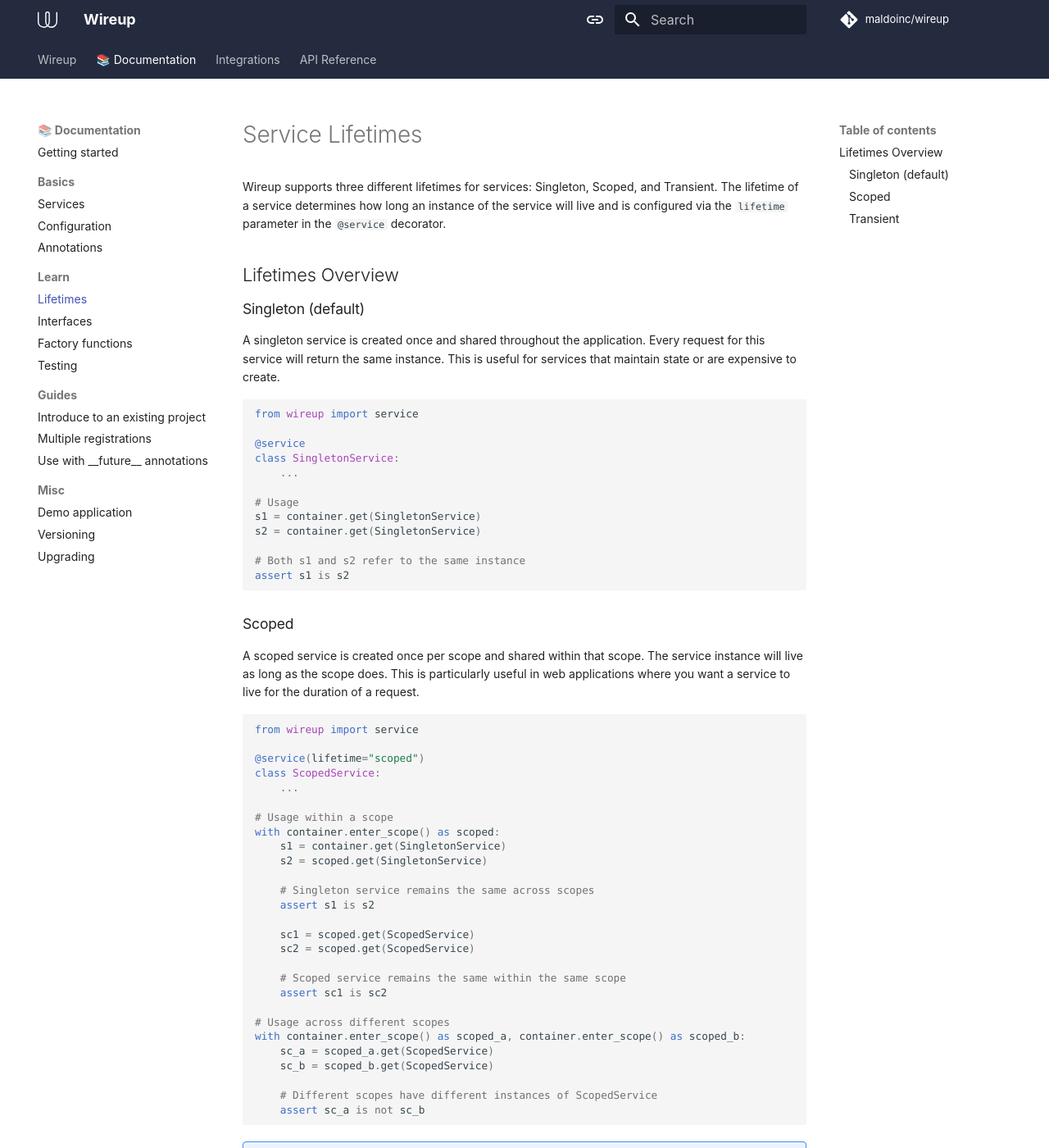
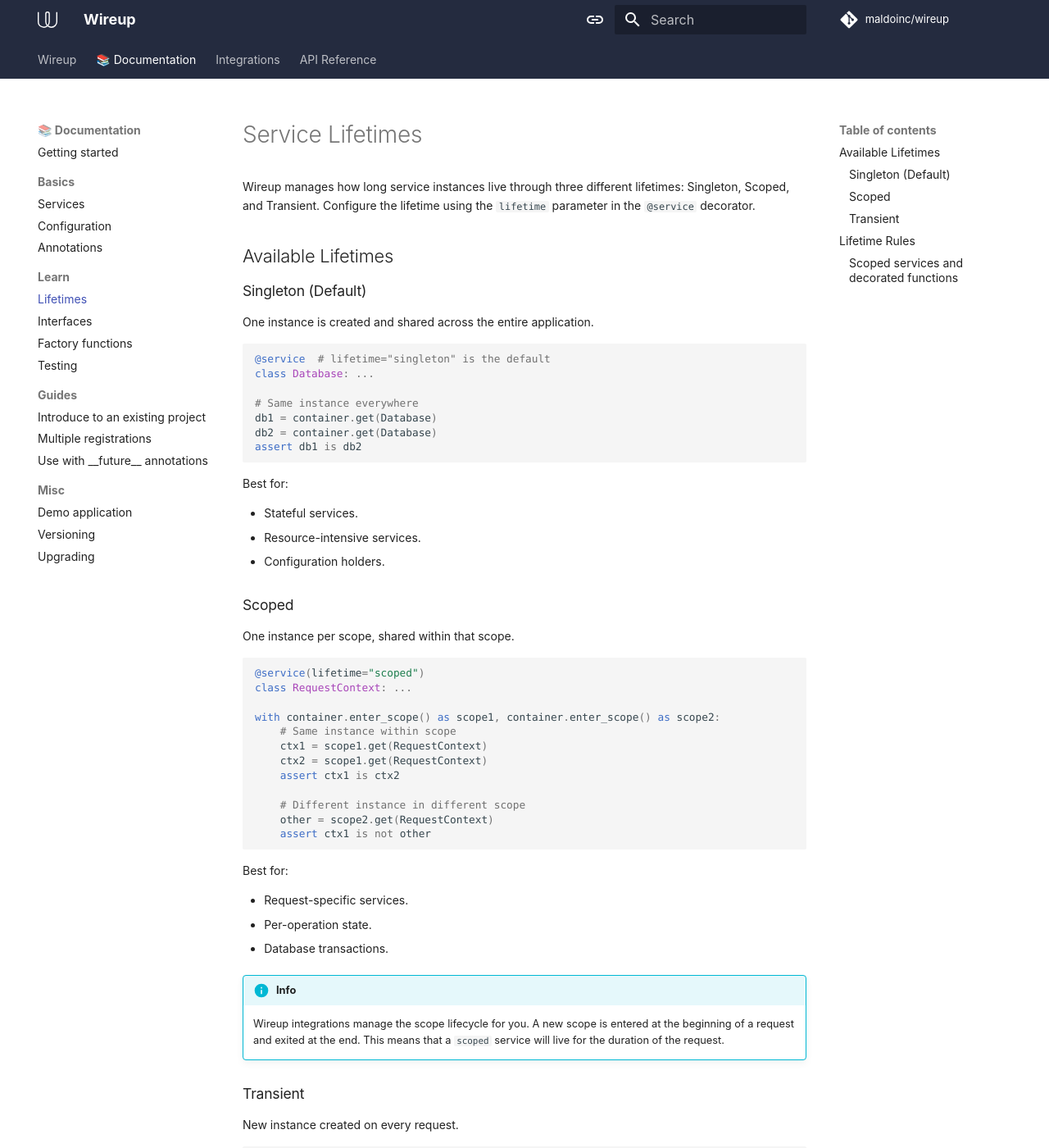
Before and after one commit to maldoinc/wireup, an MkDocs documentation site: the page built from docs/pages/lifetimes.md, in a window 1280 px wide and 1400 px high. Shown: the whole window at 82% size. Built offline with MkDocs 1.6.1 and Material for MkDocs 9.7.7, drawn with Linux system fonts in a browser that asks for light colours; some web fonts are replaced; comment, search, counter and statistics services are not loaded; the version menu is left out; some of the changed text lies outside the part shown.

````diff
--- a/docs/pages/lifetimes.md
+++ b/docs/pages/lifetimes.md
@@ -1,92 +1,102 @@
+
+
+
 # Service Lifetimes
 
-Wireup supports three different lifetimes for services: Singleton, Scoped, and Transient. The lifetime of a service
-determines how long an instance of the service will live and is configured via the `lifetime` parameter in the `@service` decorator.
+Wireup manages how long service instances live through three different lifetimes: Singleton, Scoped, and Transient. Configure the lifetime using the `lifetime` parameter in the `@service` decorator.
 
-## Lifetimes Overview
+## Available Lifetimes
 
-### Singleton (default)
-
-A singleton service is created once and shared throughout the application. Every request for this service will return the same instance.
-This is useful for services that maintain state or are expensive to create.
+### Singleton (Default)
+One instance is created and shared across the entire application.
 
 ```python
-from wireup import service
+@service  # lifetime="singleton" is the default
+class Database: ...
 
-@service
-class SingletonService:
-    ...
-
-# Usage
-s1 = container.get(SingletonService)
-s2 = container.get(SingletonService)
-
-# Both s1 and s2 refer to the same instance
-assert s1 is s2
+# Same instance everywhere
+db1 = container.get(Database)
+db2 = container.get(Database)
+assert db1 is db2
 ```
 
+Best for:
+
+* Stateful services.
+* Resource-intensive services.
+* Configuration holders.
+
 ### Scoped
-
-A scoped service is created once per scope and shared within that scope. The service instance will live as long as the scope does.
-This is particularly useful in web applications where you want a service to live for the duration of a request.
+One instance per scope, shared within that scope.
 
 ```python
-from wireup import service
+@service(lifetime="scoped")
+class RequestContext: ...
 
-@service(lifetime="scoped")
-class ScopedService:
-    ...
+with container.enter_scope() as scope1, container.enter_scope() as scope2:
+    # Same instance within scope
+    ctx1 = scope1.get(RequestContext)
+    ctx2 = scope1.get(RequestContext)
+    assert ctx1 is ctx2
 
-# Usage within a scope
-with container.enter_scope() as scoped:
-    s1 = container.get(SingletonService)
-    s2 = scoped.get(SingletonService)
-
-    # Singleton service remains the same across scopes
-    assert s1 is s2
-
-    sc1 = scoped.get(ScopedService)
-    sc2 = scoped.get(ScopedService)
-
-    # Scoped service remains the same within the same scope
-    assert sc1 is sc2
-
-# Usage across different scopes
-with container.enter_scope() as scoped_a, container.enter_scope() as scoped_b:
-    sc_a = scoped_a.get(ScopedService)
-    sc_b = scoped_b.get(ScopedService)
-
-    # Different scopes have different instances of ScopedService
-    assert sc_a is not sc_b
+    # Different instance in different scope
+    other = scope2.get(RequestContext)
+    assert ctx1 is not other
 ```
 
-!!! note
+Best for:
+
+* Request-specific services.
+* Per-operation state.
+* Database transactions.
+
+!!! info
     Wireup integrations manage the scope lifecycle for you.
     A new scope is entered at the beginning of a request and exited at the end.
     This means that a `scoped` service will live for the duration of the request.
 
+### Transient
+New instance created on every request.
+
+```python
+@service(lifetime="transient")
+class MessageBuilder: ...
+
+with container.enter_scope() as scope:
+    # New instance every time
+    builder1 = scope.get(MessageBuilder)
+    builder2 = scope.get(MessageBuilder)
+    assert builder1 is not builder2
+```
+
+Best for:
+
+* Stateless services.
+* Services that need fresh state.
+* Temporary resources.
+
+!!! warning "Scope Required"
+    Transient services must be resolved within a scope, even if they don't use scoped dependencies.
+    This ensures proper cleanup of resources if the transient service itself or one of its dependencies
+    needs to perform cleanup.
 
 
-### Transient
+## Lifetime Rules
 
-A transient service creates a new instance every time it is requested. This is useful for stateless services or those that require a fresh state for each use.
+* Singletons can depend only on other singletons.
+* Scoped services can depend only on other scoped services or transient ones.
+* Transient services can depend only on other transient services.
+* Parameters can be injected into all lifetimes.
 
-```python
-from wireup import service
+!!! tip "Choosing a Lifetime"
+    * Start with singleton unless you have a reason not to.
+    * Use scoped for request-specific state.
+    * Use transient for fresh instances or temporary resources.
 
-@service(lifetime="transient")
-class TransientService:
-    ...
+#### Scoped services and decorated functions
 
-# Usage
-with container.enter_scope() as scoped:
-    t1 = scoped.get(TransientService)
-    t2 = scoped.get(TransientService)
+Wireup lets you apply the container as a decorator. The provided integrations also decorate for you the routes/views
+where Wireup services are used.
 
-    # t1 and t2 are different instances
-    assert t1 is not t2
-```
-
-!!! note
-    To resolve transient services you need to enter a scope. This is required because the container needs to know
-    when to perform cleanup if the transient scope or one of its dependencies is a context manager.
+For such cases, you don't need to do any scope management yourself and can simply ask for the scoped/transient services
+in the function's signature. The decorator can enter a scope
--- a/wireup/__init__.py
+++ b/wireup/__init__.py
@@ -1,3 +1,4 @@
+from wireup._decorators import autowire
 from wireup.annotation import Inject, abstract, service
 from wireup.ioc.container import (
     create_async_container,
@@ -16,6 +17,7 @@ __all__ = [
     "ServiceOverride",
     "SyncContainer",
     "abstract",
+    "autowire",
     "create_async_container",
     "create_sync_container",
     "service",
````
Also changed, not shown: docs/pages/annotations.md (+1 -1 lines), docs/pages/factory_functions.md (+1 -1 lines), docs/pages/integrations/fastapi.md (+1 -1 lines), docs/pages/interfaces.md (+2 -2 lines), docs/pages/upgrading.md (+1 -1 lines), 9 other files.
